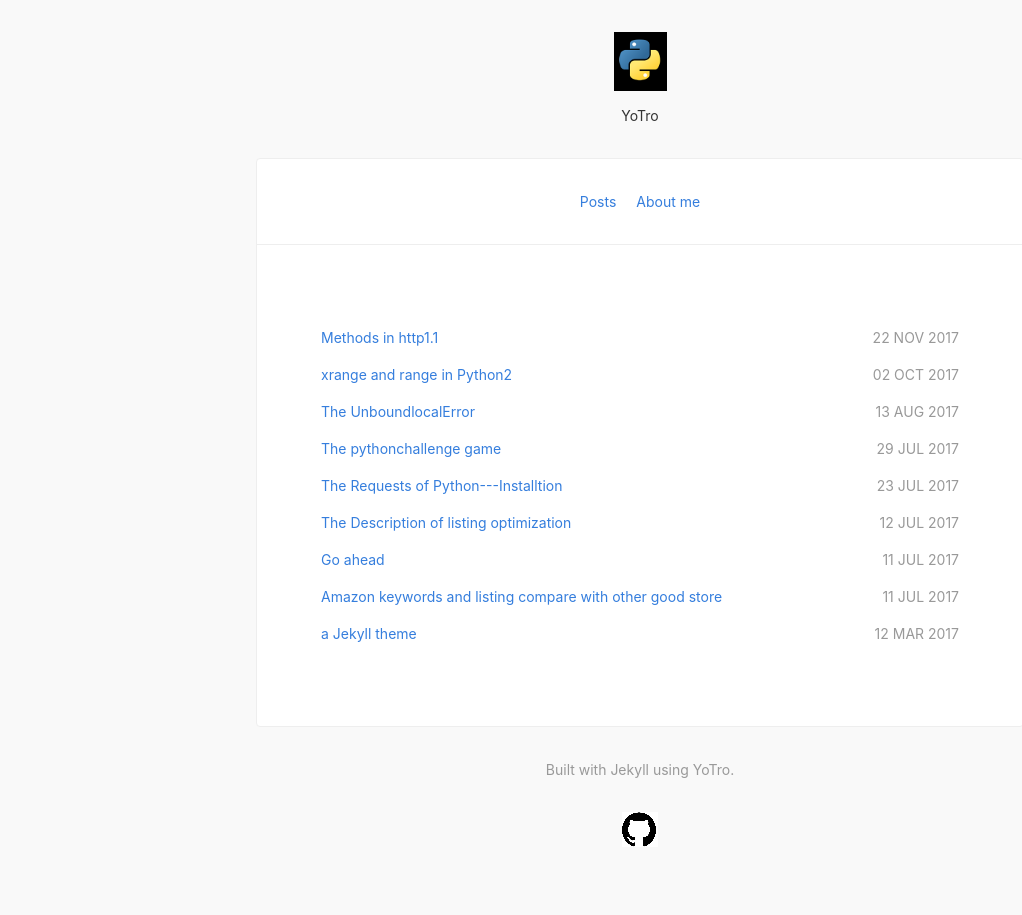
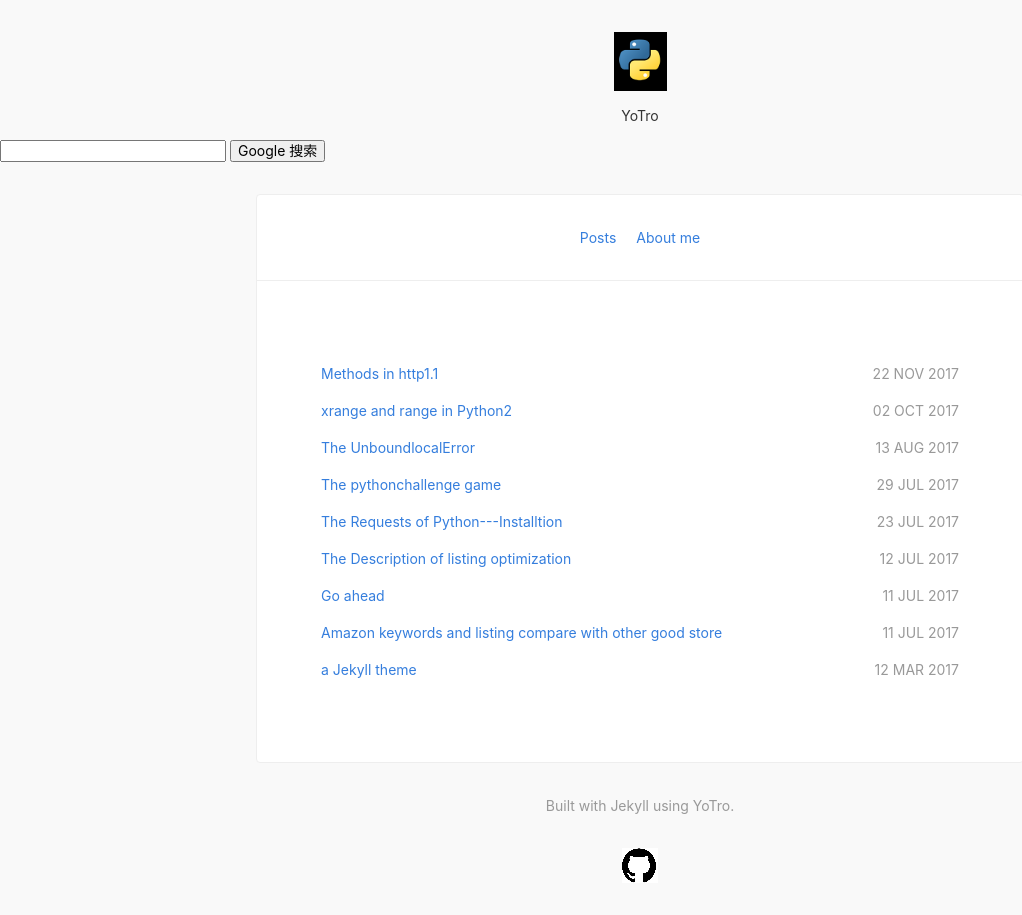
Before and after one commit to YoTro/YoTro.github.io, a Jekyll site: the page built from index.html, in a window 1280 px wide. Shown: the whole page, without its empty margins (0-1022 px from the left). Built offline with Jekyll 4.4.1, drawn with Linux system fonts in a browser that asks for light colours; nearby versions of some CDN libraries; the list of posts is cut into pages by our own code.

Commit message:
Update default.html

```diff
--- a/_layouts/default.html
+++ b/_layouts/default.html
@@ -14,6 +14,16 @@
       </a>
       <p>{{ site.title }}</p>
     </header>
+    <div class='google search'>
+      <form method=get action="http://www.google.com/search">
+        <input type=text name=q>
+        <input type=submit name=btnG value="Google 搜索">
+        <input type=hidden name=ie value=GB2312>
+        <input type=hidden name=oe value=GB2312>
+        <input type=hidden name=hl value=zh-CN>
+        <input type=hidden name=domains value="/你的网站网址">
+        <input type=hidden name=sitesearch value="/你的网站网址">
+      </form>
     <div class="mw7 bg-white mt4 mb3 center br2-ns bt bb ba-ns b--light-gray">
       <nav class="bb b--light-gray pv4 tc" aria-label="Main">
         {% for link in site.links %}
```
